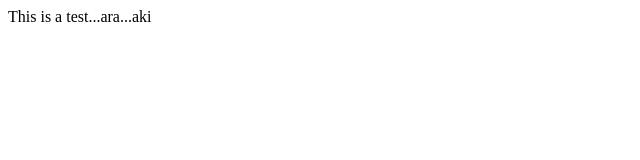
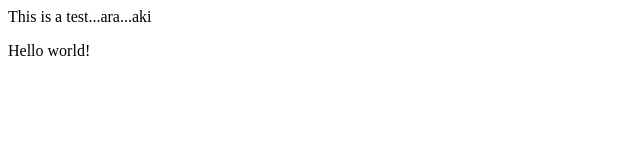
Before and after one commit to vapol/mytest-repos, a plain HTML site: page index.html in a window 1280 px wide. Shown: the full height of the page, 0-640 px from the left. Drawn offline with Linux system fonts and the light colour scheme.

Commit message:
Update index.html

```diff
--- a/index.html
+++ b/index.html
@@ -2,6 +2,6 @@
 
 <body>
 <p>This is a test...ara...aki</p>
-
+<script> document.write('<p>Hello world!</ p>'); </script>
 </body>
 </html>
```
